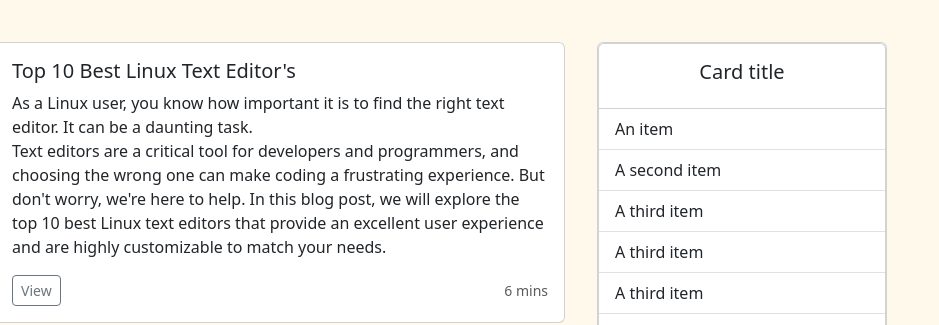
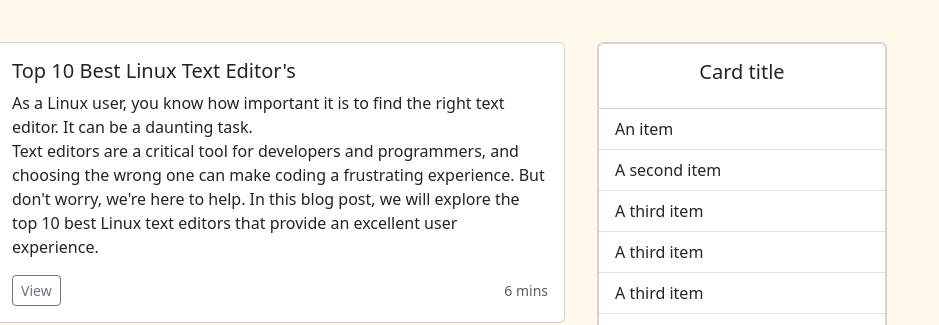
Before and after one commit to shivanandha/shivanandha.github.io, a plain HTML site: page blog.html in a window 1280 px wide. Shown: the part 348-673 px from the top of the page, 341-1280 px from the left. Drawn offline with nearby package versions, Linux system fonts and the light colour scheme.

Commit message:
updated blog.html

```diff
--- a/blog.html
+++ b/blog.html
@@ -154,8 +154,7 @@
                       the wrong one can make coding a frustrating experience. But
                       don't worry, we're here to help. In this blog post, we will
                       explore the top 10 best Linux text editors that provide an
-                      excellent user experience and are highly customizable to match
-                      your needs.</span>
+                      excellent user experience.</span>
                   </p>
 
                   <div class="d-flex justify-content-between align-items-center">
```
